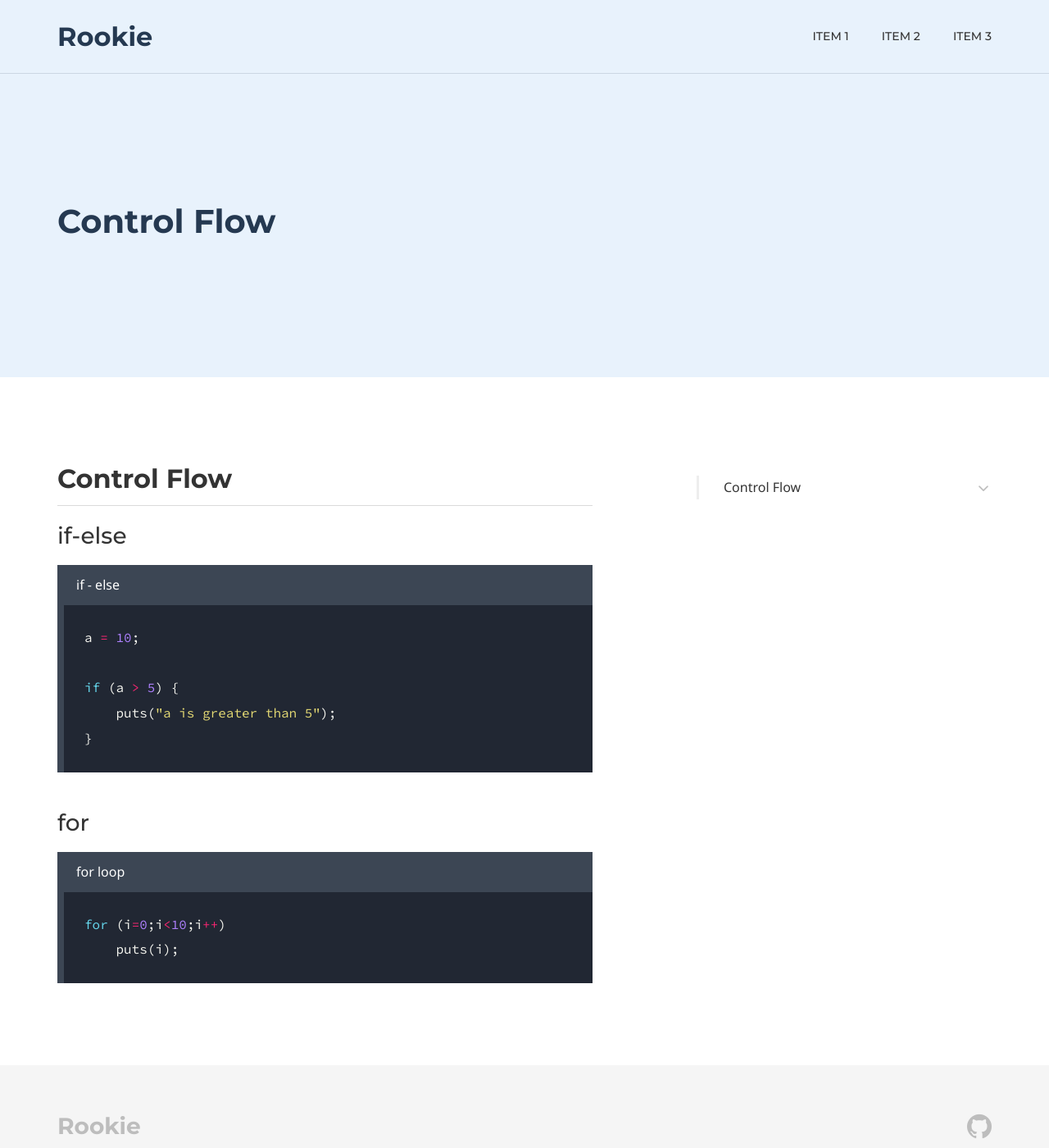
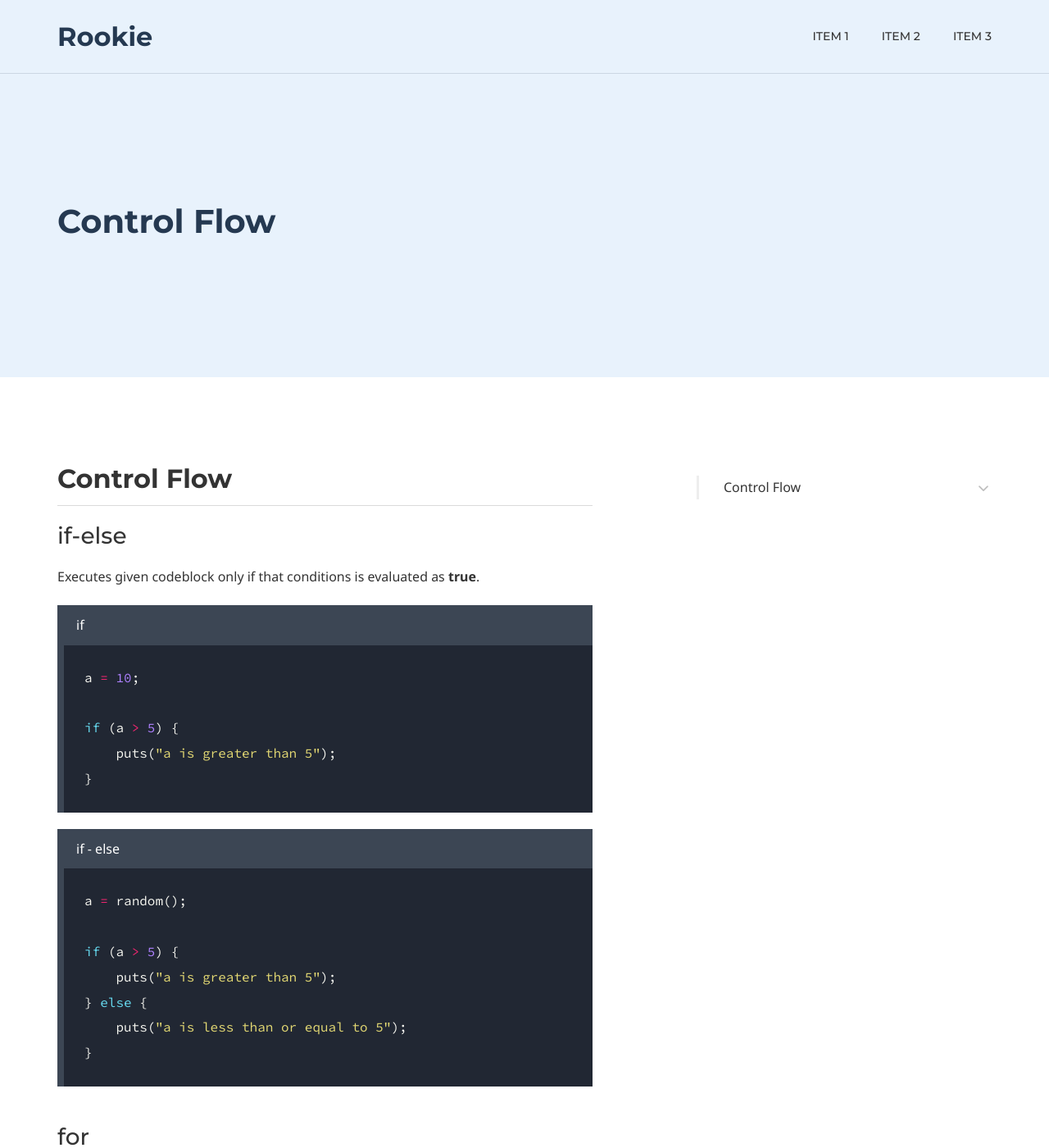
Before and after one commit to rookielang/rookielang.github.io, a Jekyll site: the page built from guides/flows.md, in a window 1280 px wide and 1400 px high. Shown: the whole window at 82% size. Built offline with Jekyll 4.4.1, drawn with Linux system fonts in a browser that asks for light colours; some web fonts are replaced; our own code applies the rules of GitHub Pages for plain Markdown files.

Commit message:
Add files via upload

````diff
--- a/guides/flows.md
+++ b/guides/flows.md
@@ -3,14 +3,29 @@ Control Flow
 
 ### if-else
 
+Executes given codeblock only if that conditions is evaluated as __true__.
+
 <div class="example">
-if - else
+if
 </div>
 ```ruby
 a = 10;
 
 if (a > 5) {
     puts("a is greater than 5");
+}
+```
+
+<div class="example">
+if - else
+</div>
+```ruby
+a = random();
+
+if (a > 5) {
+    puts("a is greater than 5");
+} else {
+    puts("a is less than or equal to 5");
 }
 ```
 
````
